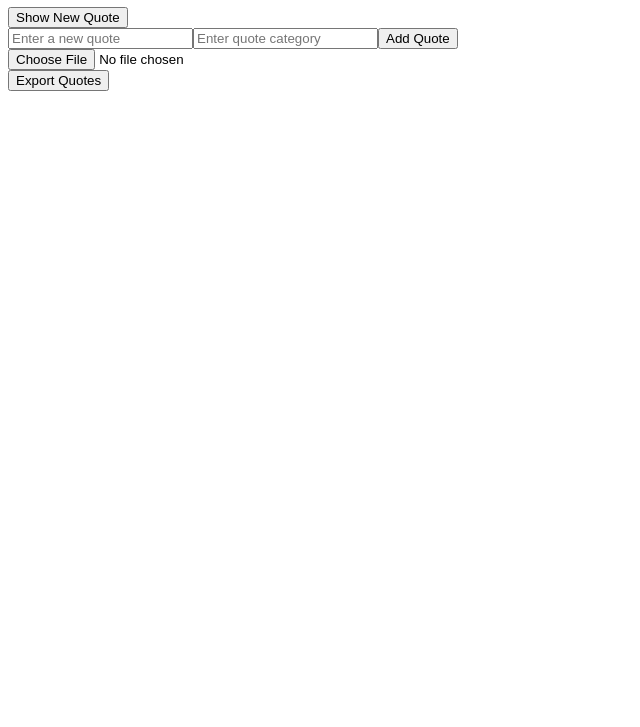
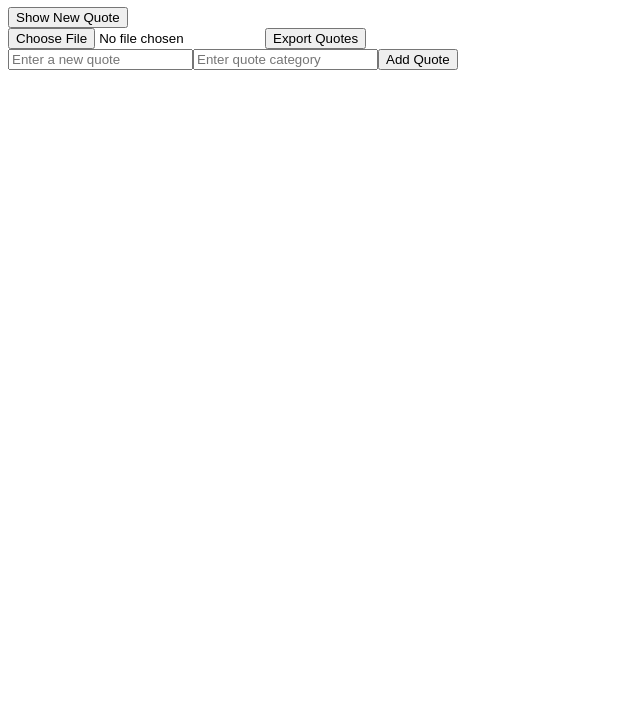
Before and after one commit to Manueleffa/alx_fe_javascript, a plain HTML site: page dom-manipulation/index.html in a window 1280 px wide. Shown: the part 73-800 px from the top of the page, without its empty margins (0-640 px from the left). Drawn offline with Linux system fonts and the light colour scheme.

Commit message:
moved the import and export to the HTML file

```diff
--- a/dom-manipulation/index.html
+++ b/dom-manipulation/index.html
@@ -8,13 +8,15 @@
   <body>
     <h1>Dynamic Quote Generator</h1>
 
-    <div id="quoteDisplay">
-
-    </div>
+    <div id="quoteDisplay"></div>
 
     <button id="newQuote">Show New Quote</button>
 
+    <div class="json-container">
+      <input type="file" id="importFile" accept=".json" />
 
+      <button id="exportBtn">Export Quotes</button>
+    </div>
 
     <script src="script.js"></script>
   </body>
--- a/dom-manipulation/script.js
+++ b/dom-manipulation/script.js
@@ -25,7 +25,8 @@ const firstInput = document.createElement("input");
 const secondInput = document.createElement("input");
 const formBtn = document.createElement("button");
 const itemFromLocalStorage = localStorage.getItem("Quotes");
-const exportBtn = document.createElement('button');
+const exportBtn = document.querySelector('#exportBtn');
+const importBtn = document.querySelector('#importFile');
 
 function showRandomQuote() {
   const randomIndex = Math.floor(Math.random() * quoteArr.length);
@@ -86,14 +87,7 @@ function initializeQuotes() {
   }
 }
 
-function createJsonBtns(){
-    fileDivs = document.createElement('div');
-    fileDivs.innerHTML = `<input type="file" id="importFile" accept=".json" onchange="importFromJsonFile(event)" />`;
-    div.appendChild(fileDivs);
-    exportBtn.innerText = 'Export Quotes';
-    div.appendChild(exportBtn);
 
-}
 
 function importFromJsonFile(event) {
   const fileReader = new FileReader();
@@ -122,7 +116,6 @@ function exportQuotes(){
 function domContentLoad() {
     initializeQuotes()
     createAddQuoteForm();
-    createJsonBtns()
 }
 
 // Event Litsnener
@@ -130,3 +123,4 @@ newQuoteBtn.addEventListener("click", showRandomQuote);
 document.addEventListener("DOMContentLoaded", domContentLoad);
 formBtn.addEventListener("click", addQuote);
 exportBtn.addEventListener("click", exportQuotes);
+importBtn.addEventListener("onchange", importFromJsonFile)
```
